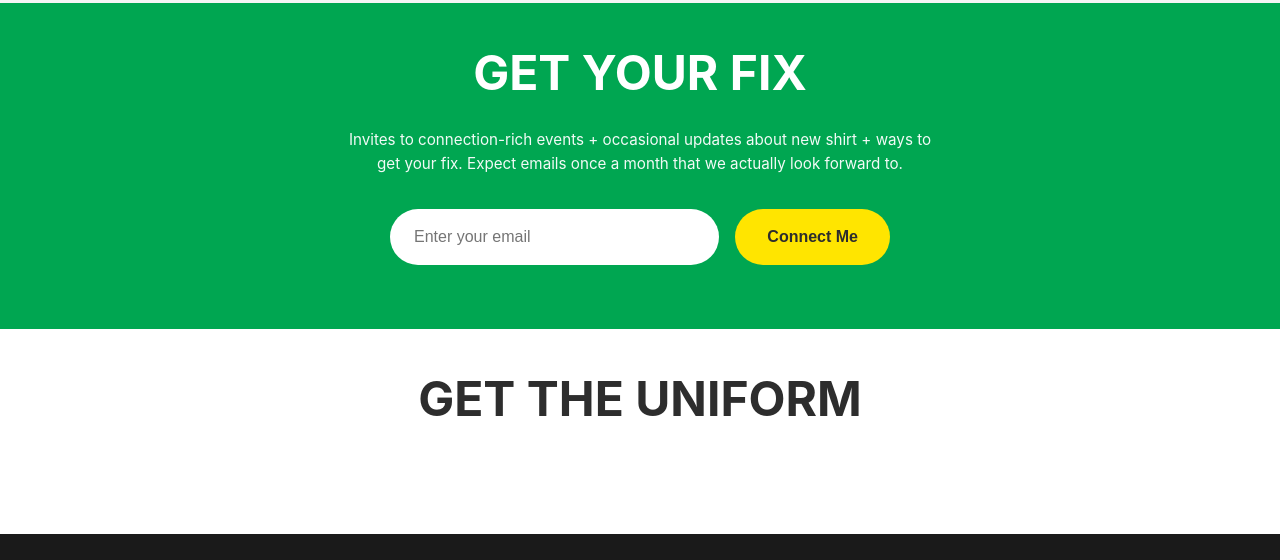
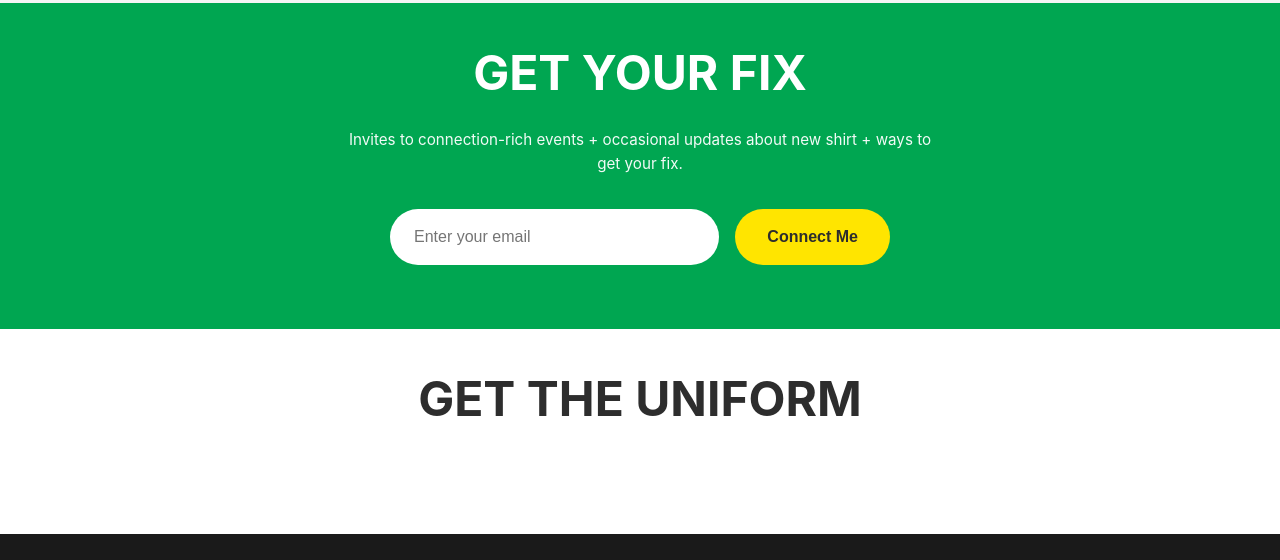
Before and after one commit to ktwelch/hug-dealer, a plain HTML site: page index.html in a window 1280 px wide. Shown: the part 976-1536 px from the top of the page. Drawn offline with Linux system fonts and the light colour scheme; a script that the page names is missing.

Commit message:
copy edit

```diff
--- a/index.html
+++ b/index.html
@@ -587,7 +587,7 @@
 
         <section class="section signup" id="signup">
             <h2 class="section-title">Get Your Fix</h2>
-            <p class="signup-subtitle">Invites to connection-rich events + occasional updates about new shirt + ways to get your fix. Expect emails once a month that we actually look forward to.</p>
+            <p class="signup-subtitle">Invites to connection-rich events + occasional updates about new shirt + ways to get your fix.</p>
 
             <form class="signup-form" id="signupForm" novalidate>
                 <label for="email" class="hidden">Enter your email</label>
```
